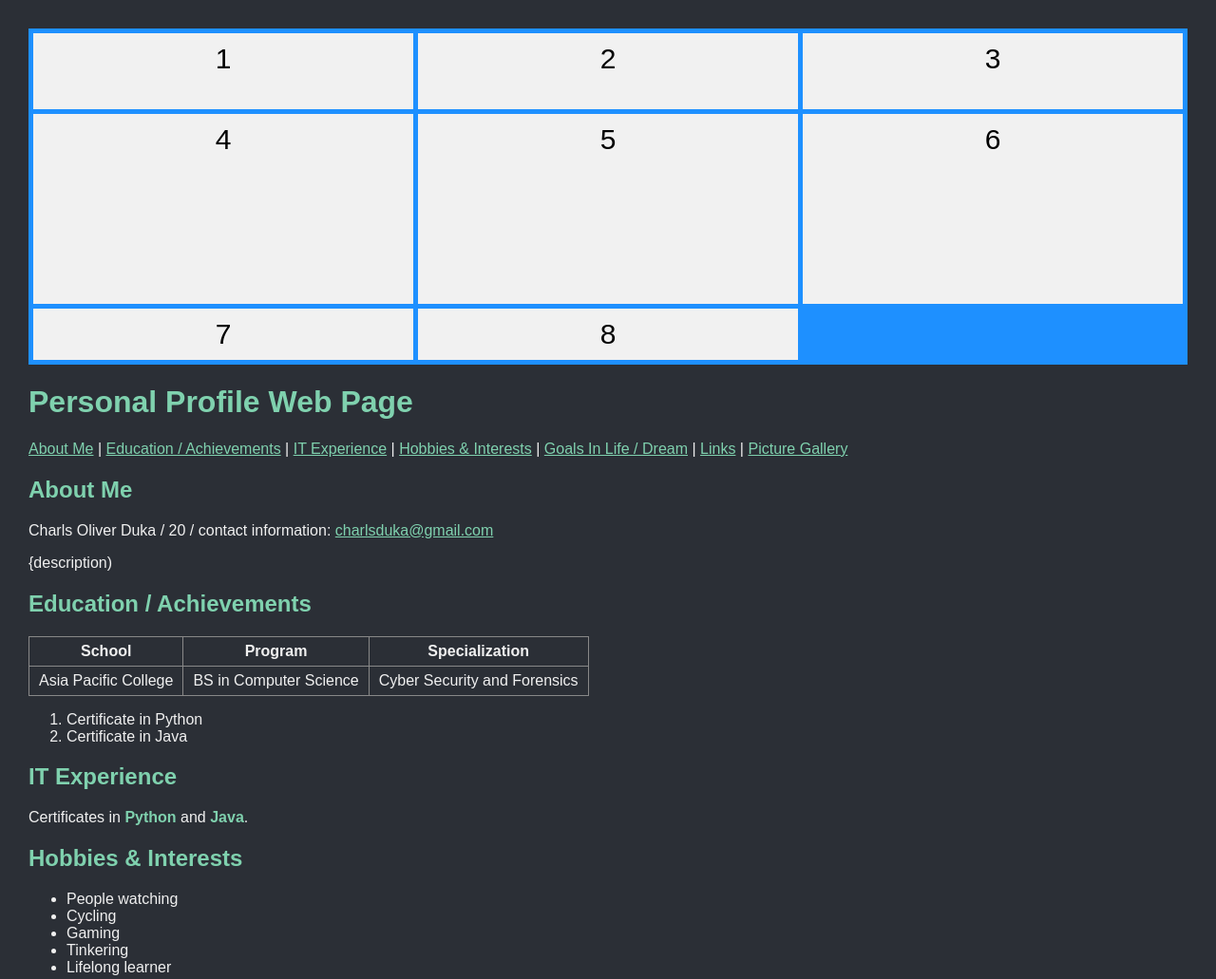
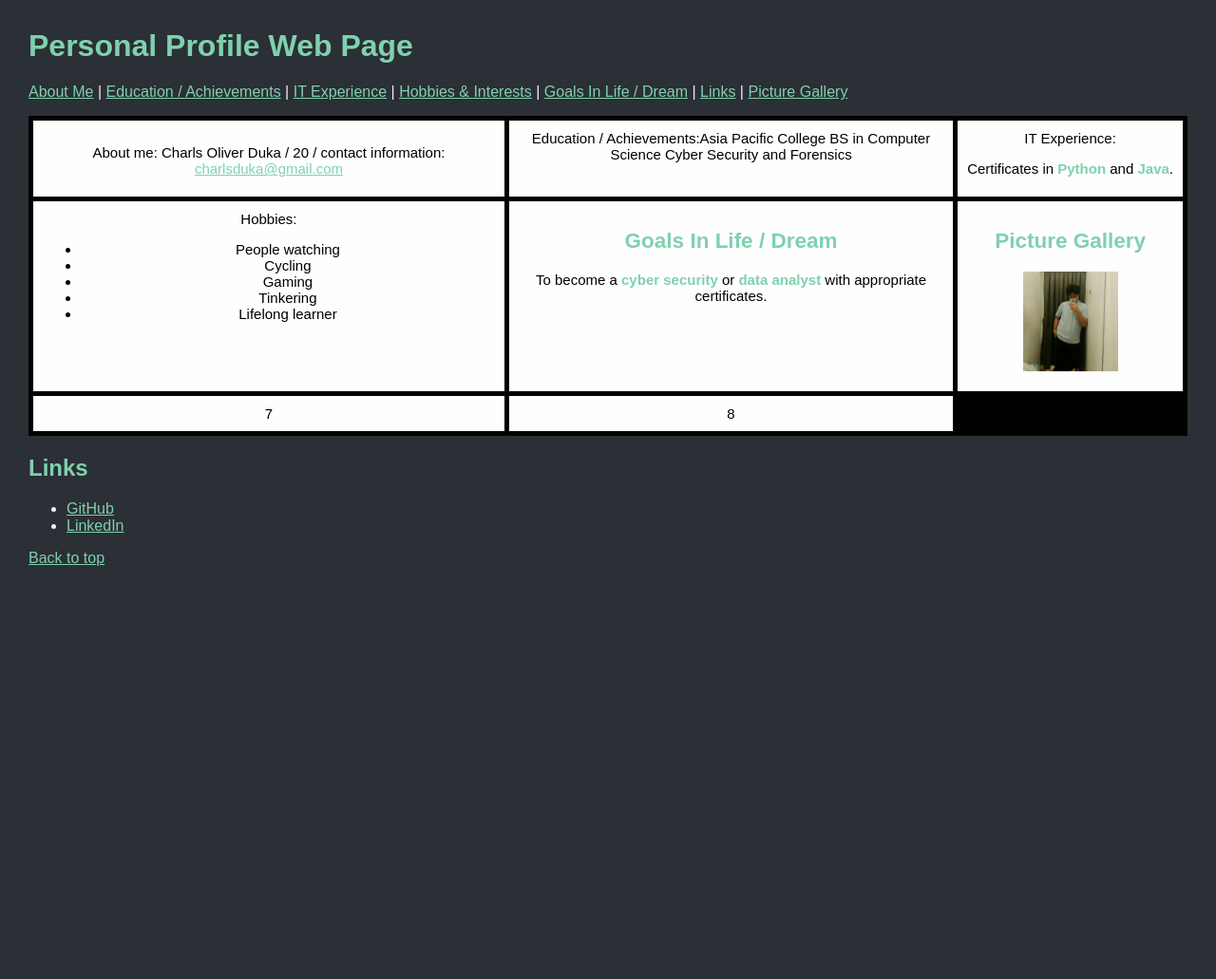
Before and after one commit to OLIIIl/WebProg-CF251-HTML-Lessons, a plain HTML site: page introduction/index.html in a window 1280 px wide. Shown: the top 1031 px of the page at 95% size. After the commit the page ends 800 px from the top, so only its background shows below. Drawn offline with Linux system fonts and the light colour scheme.

Commit message:
grid updaate

```diff
--- a/introduction/css/css-grid.css
+++ b/introduction/css/css-grid.css
@@ -3,14 +3,14 @@
   display: grid;
   grid-template-columns: auto auto auto;
   grid-template-rows: 80px 200px;
-  background-color: dodgerblue;
+  background-color: rgb(0, 0, 0);
   padding: 5px;
   gap: 5px;
 }
 .container div {
-  background-color: #f1f1f1;
+  background-color: #fefefe;
   color:#000;
   padding: 10px;
-  font-size: 30px;
+  font-size: 15px;
   text-align: center;
 }
--- a/introduction/index.html
+++ b/introduction/index.html
@@ -16,17 +16,6 @@
 </head>
 <body>
 
-<div class="container">
-  <div>1</div>
-  <div>2</div>
-  <div>3</div>
-  <div>4</div>
-  <div>5</div>
-  <div>6</div>
-  <div>7</div>
-  <div>8</div>
-</div>
-
 <h1 id="top">Personal Profile Web Page</h1>
 
 <p>
@@ -37,41 +26,14 @@
 <a href="#goals">Goals In Life / Dream</a> |
 <a href="#links">Links</a> |
 <a href="#gallery">Picture Gallery</a>
-</p>
 
+<div class="container">
   <div id="about">
-<h2>About Me</h2>
-<p>Charls Oliver Duka / 20 / contact information: <a href="mailto:charlsduka@gmail.com">charlsduka@gmail.com</a></p>
-<p> {description) </p>
+    <p>About me: Charls Oliver Duka / 20 / contact information: <a href="mailto:charlsduka@gmail.com">charlsduka@gmail.com</a></p>
   </div>
-
-<div id="education">
-<h2>Education / Achievements</h2>
-<table>
-<tr>
-<th>School</th>
-<th>Program</th>
-<th>Specialization</th>
-</tr>
-<tr>
-<td>Asia Pacific College</td>
-<td>BS in Computer Science</td>
-<td>Cyber Security and Forensics</td>
-</tr>
-</table>
-<ol>
-<li>Certificate in Python</li>
-<li>Certificate in Java</li>
-</ol>
-</div>
-
-<div id="experience">
-<h2>IT Experience</h2>
-<p>Certificates in <span class="highlight">Python</span> and <span class="highlight">Java</span>.</p>
-</div>
-
-<div id="hobbies">
-<h2>Hobbies & Interests</h2>
+  <div id="education">Education / Achievements:Asia Pacific College BS in Computer Science Cyber Security and Forensics</div>
+  <div id="experience"> IT Experience: <p>Certificates in <span class="highlight">Python</span> and <span class="highlight">Java</span>.</p></div>
+  <div id="Hobbies"> Hobbies:
     <ul>
       <li>People watching</li>
       <li>Cycling</li>
@@ -80,11 +42,19 @@
       <li>Lifelong learner</li>
     </ul>
   </div>
-
   <div id="goals">
     <h2>Goals In Life / Dream</h2>
     <p>To become a <span class="highlight">cyber security</span> or <span class="highlight">data analyst</span> with appropriate certificates.</p>
   </div>
+  <div id="gallery">
+    <h2>Picture Gallery</h2>
+    <img src="/photos/me.jpg" alt="Me" width="100">
+  </div>
+  <div>7</div>
+  <div>8</div>
+</div>
+
+
 
 <div id="links">
 <h2>Links</h2>
@@ -94,10 +64,7 @@
 </ul>
 </div>
 
-<div id="gallery">
-<h2>Picture Gallery</h2>
-<img src="/photos/me.jpg" alt="Me" width="500">
-</div>
+
 
 <p><a href="#top">Back to top</a></p>
 
```
Lines whose indentation alone changed are shown as unchanged.
